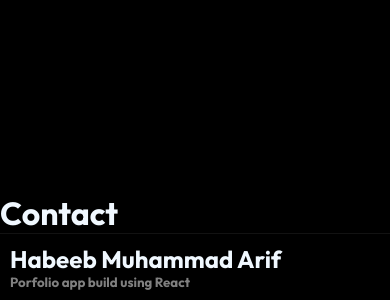
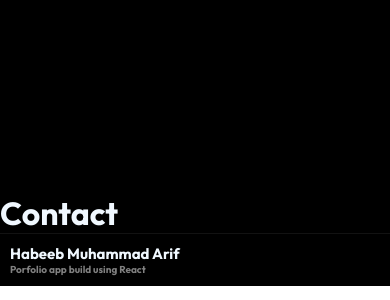
Before and after one commit to Habeeb8136/my-portfolio, a React (Create React App) app: page / in a window 390 px wide. Shown: the part 2381-2681 px from the top of the page. Built offline with nearby package versions, Linux system fonts and the light colour scheme.

Commit message:
made responsive

```diff
--- a/src/Components/Footer/Fotter.css
+++ b/src/Components/Footer/Fotter.css
@@ -9,3 +9,12 @@
 .footerContainer h5{
     color: rgba(255, 255, 255, 0.501);
 }
+
+@media screen and (max-width:600px){
+    .footerContainer h2{
+        font-size: 15px;
+    }
+    .footerContainer h5{
+        font-size: 10px;
+    }
+}
```
